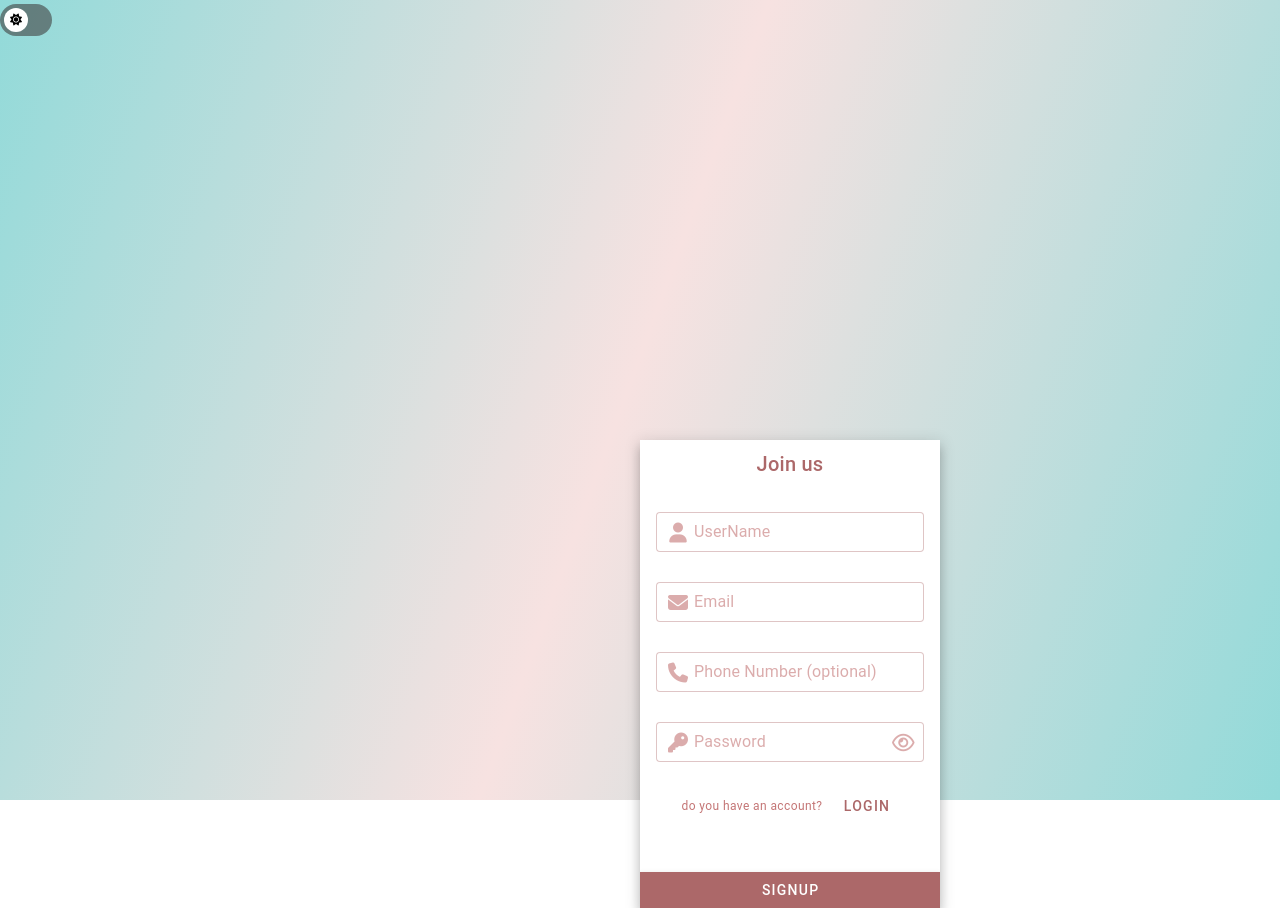
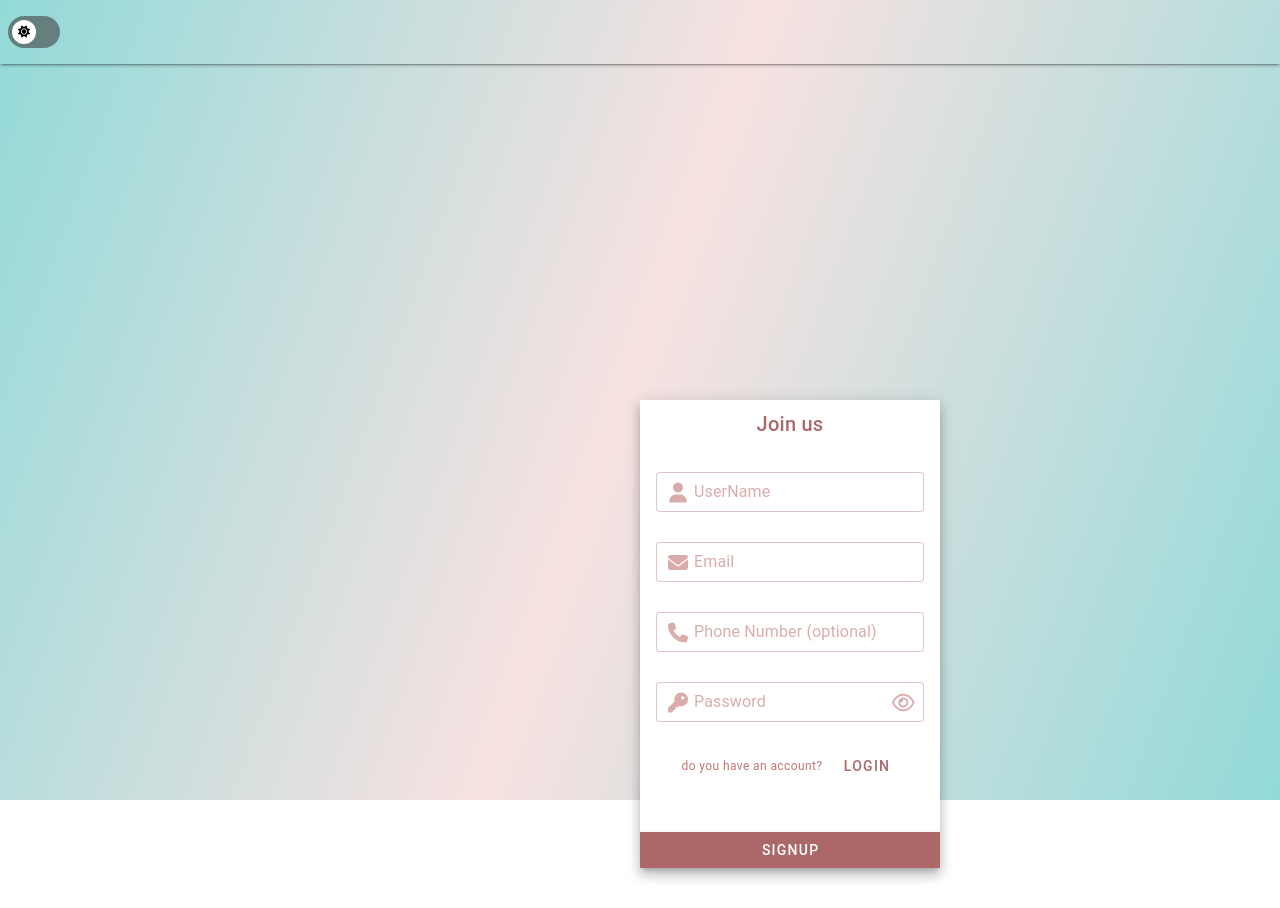
Before and after one commit to Nimakhdb13/panel, a Vue app: page / in a window 1280 px wide. After the commit the page ends 868 px from the top, so only its background shows below. Built offline with nearby package versions, Linux system fonts and the light colour scheme.

Commit message:
adding app bar to app,adding toggle btn to app bar

```diff
--- a/src/App.vue
+++ b/src/App.vue
@@ -1,25 +1,42 @@
 <template>
-  <div :class="$vuetify.theme.global.name == 'myCustomLightTheme' ? 'index-container-light' : 'index-container-dark'" >
-    <theme-toggle></theme-toggle>
-    <template class="d-flex justify-center">
-      <router-view></router-view>
-      <alert />
-    </template>
-  </div>
+  <v-app>
+    <div
+      class="f-h"
+      :class="
+        $vuetify.theme.global.name == 'myCustomLightTheme'
+          ? 'index-container-light'
+          : 'index-container-dark'
+      "
+    >
+      <template class="d-flex justify-center">
+        <appBar></appBar>
+        <router-view></router-view>
+        <alert />
+      </template>
+    </div>
+  </v-app>
 </template>
 
 <script lang="ts" setup>
-import alert from './components/containers/alert.vue';
-import themeToggle from './components/controls/themeToggle.vue';
+import alert from "./components/containers/alert.vue";
+import appBar from "./components/containers/appBar.vue";
 </script>
 
 <style>
-.index-container-light{
-  height:100vh;
-  background: linear-gradient(110deg, rgb(var(--v-theme-back-1)) 0%, rgb(var(--v-theme-back-3)) 49%, rgb(var(--v-theme-back-1)) 100%);
+.index-container-light {
+  background: linear-gradient(
+    110deg,
+    rgb(var(--v-theme-back-1)) 0%,
+    rgb(var(--v-theme-back-3)) 49%,
+    rgb(var(--v-theme-back-1)) 100%
+  );
 }
-.index-container-dark{
-  height:100vh  ;
-  background: linear-gradient(110deg, rgb(var(--v-theme-back-1)) 0%, rgb(var(--v-theme-back-2)) 49%, rgb(var(--v-theme-back-3)) 100%);
+.index-container-dark {
+  background: linear-gradient(
+    110deg,
+    rgb(var(--v-theme-back-1)) 0%,
+    rgb(var(--v-theme-back-2)) 49%,
+    rgb(var(--v-theme-back-3)) 100%
+  );
 }
 </style>
--- /dev/null
+++ b/src/components/containers/appBar.vue
@@ -0,0 +1,13 @@
+<template>
+<v-app-bar class="px-2 bg-op-0" elevation="2">
+    <theme-toggle></theme-toggle>
+</v-app-bar>
+</template>
+
+<script lang="ts" setup>
+import themeToggle from '../controls/themeToggle.vue';
+
+</script>
+
+<style>
+</style>
```
